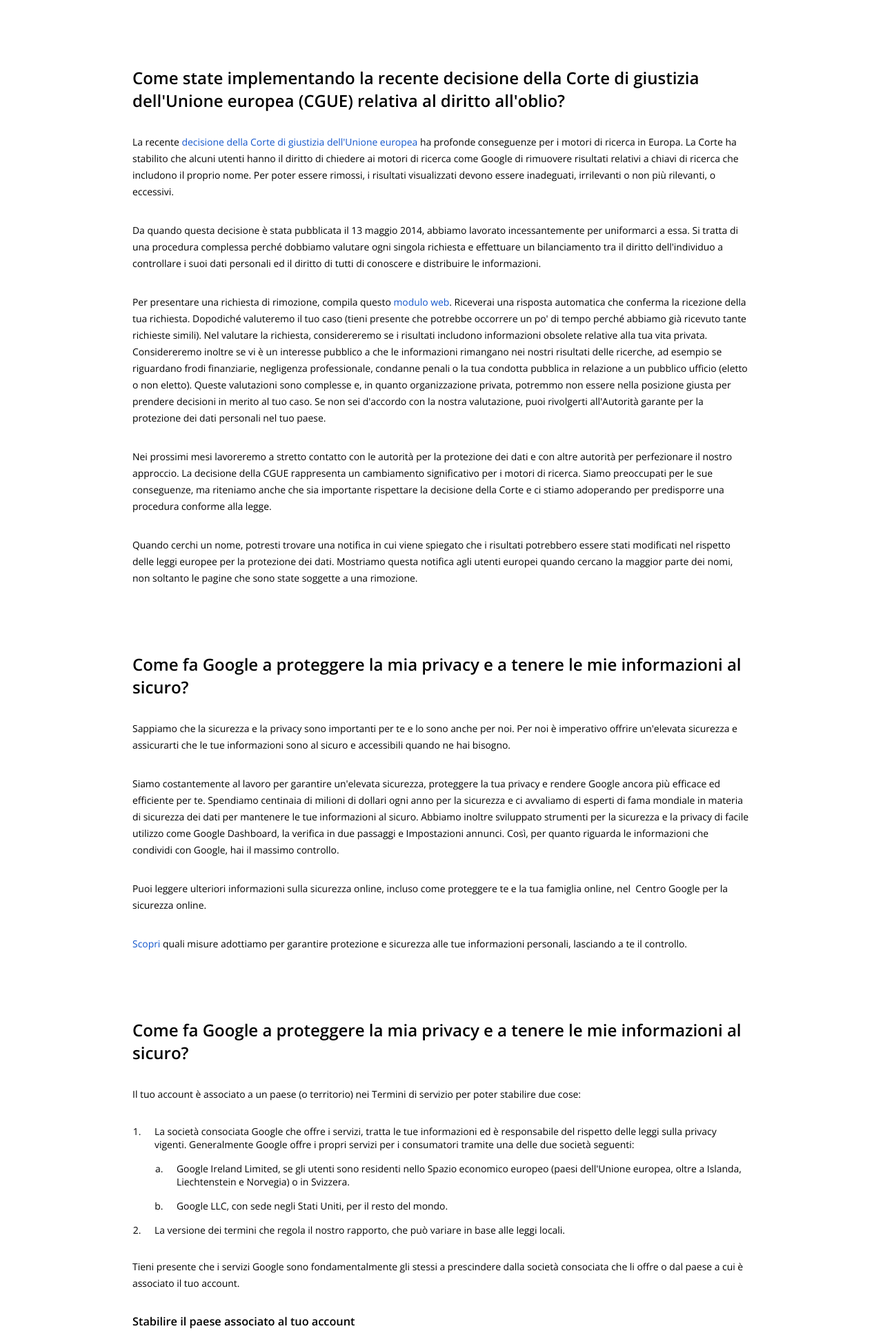
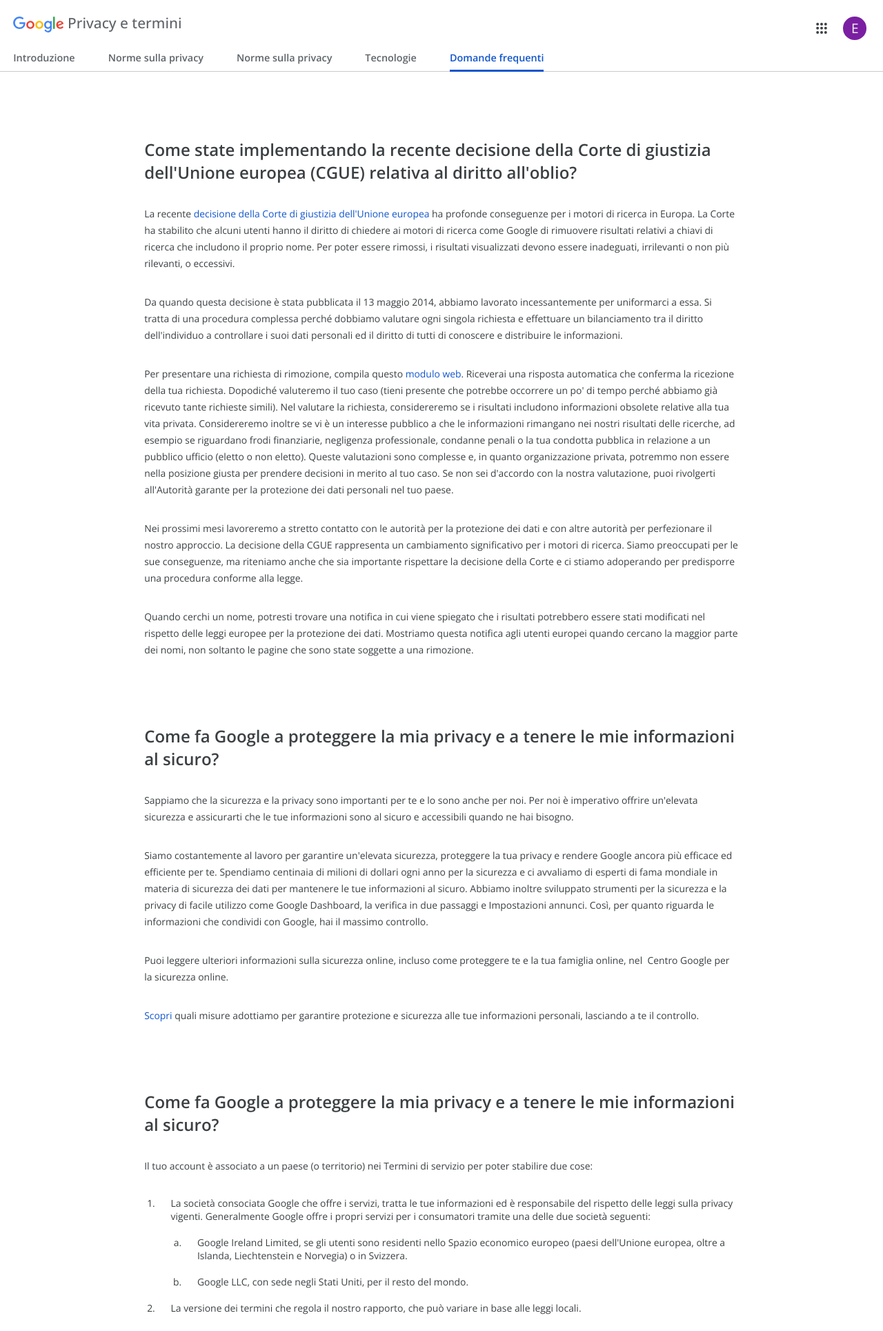
Before and after one commit to catanielena/php-google-faq, a PHP site: page / in a window 1280 px wide. Shown: the top 1929 px of the page at 69% size. Run offline with PHP 8.4, Linux system fonts and the light colour scheme.

Commit message:
Add: header

```diff
--- a/css/style.css
+++ b/css/style.css
@@ -4,29 +4,55 @@
     margin: 0;
     padding: 0;
 }
+/* root */
+:root {
+    --blue: #1155cc;
+    --grey-100: #3b4043;
+    --grey-300: #5f6469;
+    --grey-500: #cccbcb;
+    --grey-800: #f3f4f3;
+    --sectionmargin: 6rem;
+    --gutter-xs: .7rem;
+    --gutter-sm: 1.2rem;
+    --gutter: 2rem;
+    --gutter-md: 3rem;
+    --purple: #7b1fa2;
+}
 /* font */
 body,a,button {
     font-family: 'Open Sans', sans-serif;
     font-size: .87rem;
+    color: var(--grey-100);
 }
 
 h1,h2,h3,h4,h5,h6 {
     font-weight: 600;
 }
 
-h2 {
+h3 {
     font-size: 1.5rem;
 }
 /* buttons */
+.btn--user {
+    position: relative;
+}
+.btn--user::before {
+    content: 'E';
+    display: inline-block;
+    position: absolute;
+    width: 2.1rem;
+    height: 2.1rem;
+    border-radius: 50%;
+    display: flex;
+    justify-content: center;
+    align-items: center;
+    background-color: var(--purple);
+    color: var(--grey-800);
+}
 /* common */
-:root {
-    --blue: #1155cc;
-    --sectionmargin: 6rem;
-    --gutter-sm: 1rem;
-    --gutter: 2rem;
-}
 .container {
-    width: 70%;
+    max-width: 56.25rem;
+    padding: 0 var(--gutter-sm);
     margin: auto;
 }
 
@@ -44,6 +70,10 @@ ol li {
     padding-inline-start: var(--gutter-sm);
 }
 
+ul {
+    list-style: none;
+}
+
 a {
     display: inline-block;
     text-decoration: none;
@@ -54,10 +84,95 @@ a svg {
     height: 1rem;
     width: 1rem;
     vertical-align: middle;
+    fill: var(--grey-100);
+}
+
+.circle {
+    width: 2.7rem;
+    height: 2.7rem;
+    display: flex;
+    align-items: center;
+    justify-content: center;
+    border-radius: 50%;
+    font-size: 1.2rem;
+}
+
+.circle:hover {
+    background-color: var(--grey-800);
 }
 
 /* header */
+header {
+    position: relative;
+    color: var(--grey-300);
+    padding: var(--gutter-sm) var(--gutter-sm) 0 var(--gutter-sm);
+}
 
+header::after {
+    z-index: -1;
+    content: '';
+    position: absolute;
+    display: inline-block;
+    height: .0625rem;
+    width: 100%;
+    background-color: var(--grey-500);
+    bottom: 0;
+    left: 0;
+}
+
+header h2 {
+    font-weight: 500;
+}
+
+.top__logo >*,
+.top__user > *:not(:last-child) {
+    margin-right: .3rem;
+}
+
+.header__top {
+    display: flex;
+    justify-content: space-between;
+}
+.top__logo {
+    display: flex;
+    align-items: bottom;
+    flex-grow: 1;
+}
+
+.top__logo img {
+    margin-top: .3rem;
+    height: 1.5rem;
+}
+
+.top__user {
+    display: flex;
+}
+
+.nav__list {
+    display: flex;
+}
+
+.nav__list a {
+    color: var(--grey-300);
+    font-weight: 600;
+    font-size: .9rem;
+    margin-right: var(--gutter-md);
+    padding: var(--gutter-xs) 0 ;
+}
+.nav__list a.active {
+    color: var(--blue);
+    position: relative;
+}
+.nav__list a.active::after {
+    content: '';
+    position: absolute;
+    display: inline-block;
+    height: .1875rem;
+    width: 100%;
+    left: 0;
+    bottom: 0;
+    background-color: var(--blue);
+}
 /* main */
 .faq {
     margin: var(--sectionmargin) 0;
--- a/index.php
+++ b/index.php
@@ -75,17 +75,52 @@
         <link rel="preconnect" href="https://fonts.gstatic.com" crossorigin>
         <link href="https://fonts.googleapis.com/css2?family=Open+Sans:ital,wght@0,300;0,400;0,500;0,600;0,700;0,800;1,300;1,400;1,500;1,600;1,700;1,800&display=swap" rel="stylesheet">
         <!-- /Open-Sans_GoogleFont -->
+        <!-- font-awesome -->
+        <link rel="stylesheet" href="https://cdnjs.cloudflare.com/ajax/libs/font-awesome/6.0.0-beta2/css/all.min.css" integrity="sha512-YWzhKL2whUzgiheMoBFwW8CKV4qpHQAEuvilg9FAn5VJUDwKZZxkJNuGM4XkWuk94WCrrwslk8yWNGmY1EduTA==" crossorigin="anonymous" referrerpolicy="no-referrer" />
+        <!-- 7font-awesome -->
         <link rel="stylesheet" href="css/style.css">
         <title>Google Faq</title>
     </head>
     <body>
-        <header></header>
+        <header>
+            <div class="header__top">
+                <div class="top__logo">
+                    <img src="img/googlelogo_clr_74x24px.svg" alt="google-logo">
+                    <h2>Privacy e termini</h2>
+                </div>
+                <div class="top__user">
+                    <a href="#" class="btn circle">
+                        <svg xmlns="http://www.w3.org/2000/svg" viewBox="0 0 244.05 249.05">
+                        <circle class="cls-1" cx="213.02" cy="218.02" r="31.02"/>
+                        <circle class="cls-1" cx="31.02" cy="218.02" r="31.02"/>
+                        <circle class="cls-1" cx="122.02" cy="218.02" r="31.02"/>
+                        <circle class="cls-1" cx="213.02" cy="122.02" r="31.02"/>
+                        <circle class="cls-1" cx="31.02" cy="122.02" r="31.02"/>
+                        <circle class="cls-1" cx="122.02" cy="122.02" r="31.02"/>
+                        <circle class="cls-1" cx="213.02" cy="31.02" r="31.02"/>
+                        <circle class="cls-1" cx="31.02" cy="31.02" r="31.02"/>
+                        <circle class="cls-1" cx="122.02" cy="31.02" r="31.02"/>
+                        </svg>
+                    </a>
+                    <a href="#" class="btn circle btn--user">E</a>
+                </div>
+            </div>
+            <nav>
+                <ul class="nav__list">
+                    <li class="list__item"><a href="" class="btn">Introduzione</a></li>
+                    <li class="list__item"><a href="" class="btn">Norme sulla privacy</a></li>
+                    <li class="list__item"><a href="" class="btn">Norme sulla privacy</a></li>
+                    <li class="list__item"><a href="" class="btn">Tecnologie</a></li>
+                    <li class="list__item"><a href="" class="btn active">Domande frequenti</a></li>
+                </ul>
+            </nav>
+        </header>
         <main>
             <div class="container">
                 <?php foreach($db as $faq) { ?>
                     <!-- faq -->
                     <section class="faq">
-                        <h2 class="faq__title"><?= $faq["question"] ?></h2>
+                        <h3 class="faq__title"><?= $faq["question"] ?></h3>
 
                         <?php foreach($faq["answer"] as $answer) { ?>
                             <p class="faq__paragraph"><?= $answer ?></p>
```
Also changed, not shown: img/googlelogo_clr_74x24px.svg (added).
